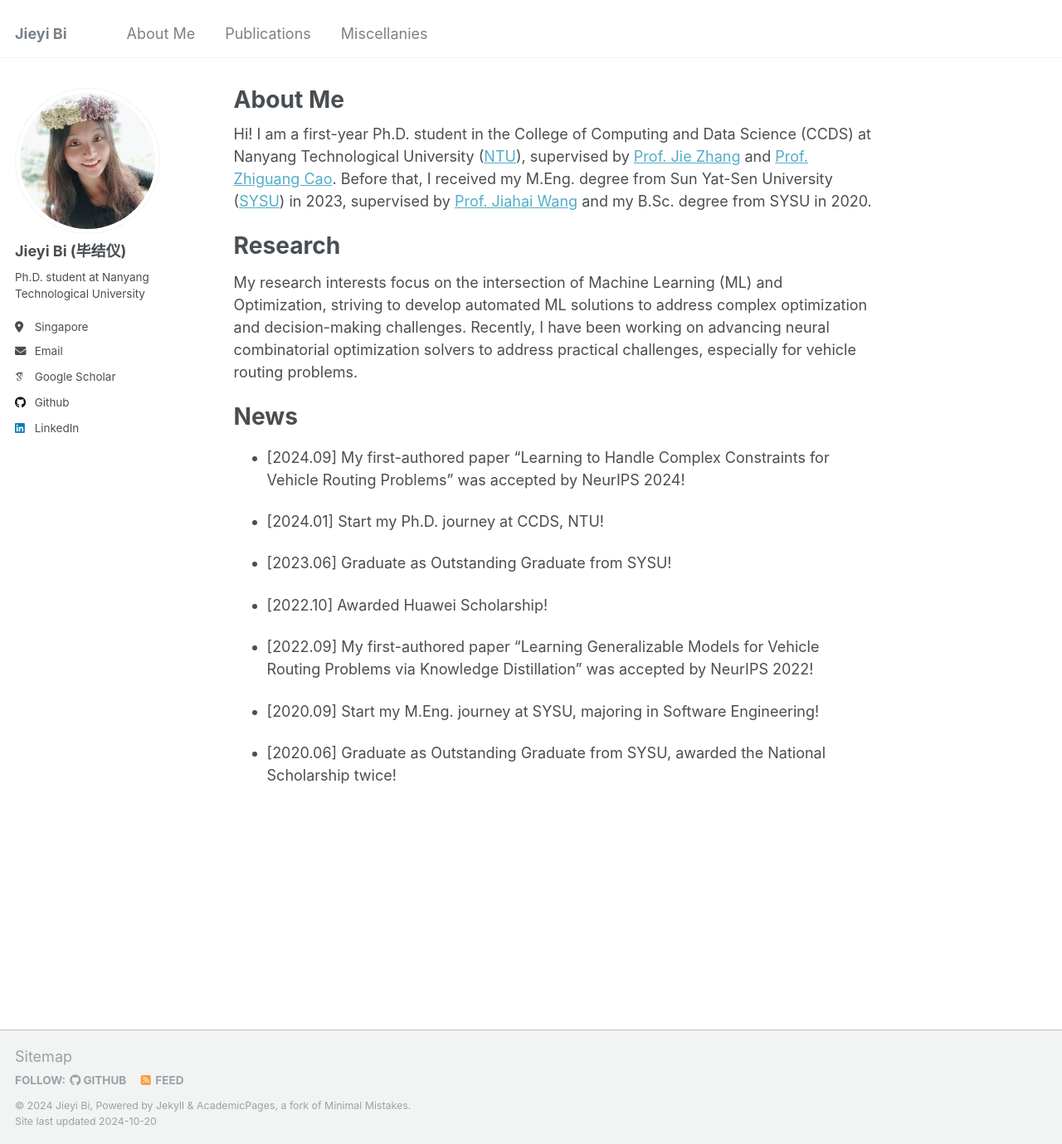
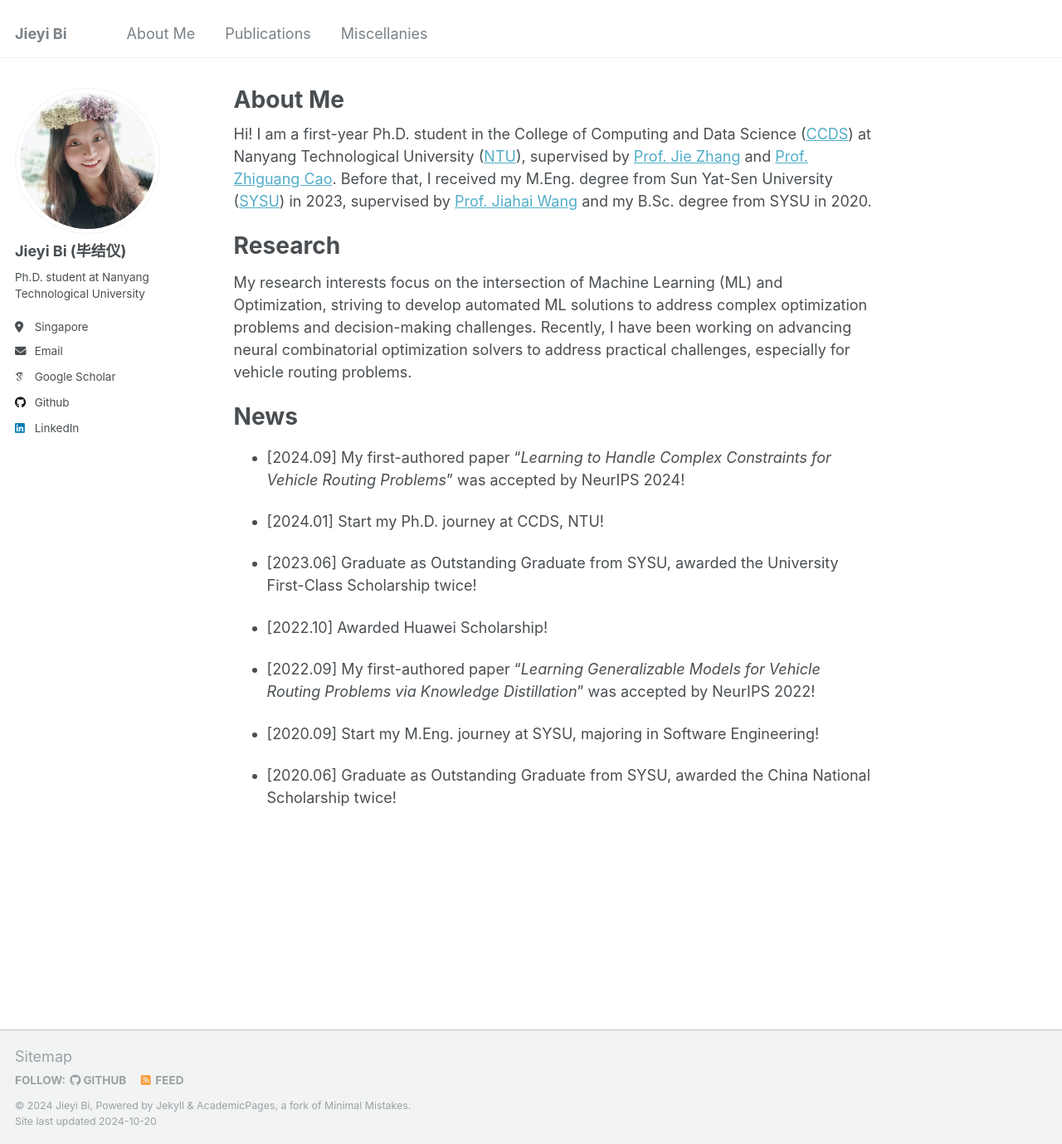
Before and after one commit to jieyibi/jieyibi.github.io, a Jekyll site: the page built from _pages/about.md, in a window 1280 px wide and 1379 px high. Shown: the whole window at 83% size. Built offline with Jekyll 4.4.1, drawn with Linux system fonts in a browser that asks for light colours; some web fonts are replaced.

Commit message:
Update about.md

```diff
--- a/_pages/about.md
+++ b/_pages/about.md
@@ -7,25 +7,25 @@ redirect_from:
   - /about.html
 ---
 
-Hi! I am a first-year Ph.D. student in the College of Computing and Data Science (CCDS) at Nanyang Technological University ([NTU](https://www.ntu.edu.sg/)), supervised by [Prof. Jie Zhang](https://personal.ntu.edu.sg/zhangj/) and [Prof. Zhiguang Cao](https://zhiguangcaosg.github.io/). Before that, I received my M.Eng. degree from Sun Yat-Sen University ([SYSU](https://www.sysu.edu.cn/sysuen/)) in 2023, supervised by [Prof. Jiahai Wang](https://www.semanticscholar.org/author/Jiahai-Wang/2815388) and my B.Sc. degree from SYSU in 2020.
+Hi! I am a first-year Ph.D. student in the College of Computing and Data Science ([CCDS](https://www.ntu.edu.sg/computing)) at Nanyang Technological University ([NTU](https://www.ntu.edu.sg/)), supervised by [Prof. Jie Zhang](https://personal.ntu.edu.sg/zhangj/) and [Prof. Zhiguang Cao](https://zhiguangcaosg.github.io/). Before that, I received my M.Eng. degree from Sun Yat-Sen University ([SYSU](https://www.sysu.edu.cn/sysuen/)) in 2023, supervised by [Prof. Jiahai Wang](https://www.semanticscholar.org/author/Jiahai-Wang/2815388) and my B.Sc. degree from SYSU in 2020.
 
 Research
 ======
-My research interests focus on the intersection of Machine Learning (ML) and Optimization, striving to develop automated ML solutions to address complex optimization and decision-making challenges. Recently, I have been working on advancing neural combinatorial optimization solvers to address practical challenges, especially for vehicle routing problems.
+My research interests focus on the intersection of Machine Learning (ML) and Optimization, striving to develop automated ML solutions to address complex optimization problems and decision-making challenges. Recently, I have been working on advancing neural combinatorial optimization solvers to address practical challenges, especially for vehicle routing problems.
 
 
 News
 ======
-- [2024.09] My first-authored paper "Learning to Handle Complex Constraints for Vehicle Routing Problems" was accepted by NeurIPS 2024!
+- [2024.09] My first-authored paper "_Learning to Handle Complex Constraints for Vehicle Routing Problems_" was accepted by NeurIPS 2024!
 
 - [2024.01] Start my Ph.D. journey at CCDS, NTU!
 
-- [2023.06] Graduate as Outstanding Graduate from SYSU!
+- [2023.06] Graduate as Outstanding Graduate from SYSU, awarded the University First-Class Scholarship twice!
 
 - [2022.10] Awarded Huawei Scholarship!
 
-- [2022.09] My first-authored paper "Learning Generalizable Models for Vehicle Routing Problems via Knowledge Distillation" was accepted by NeurIPS 2022!
+- [2022.09] My first-authored paper "_Learning Generalizable Models for Vehicle Routing Problems via Knowledge Distillation_" was accepted by NeurIPS 2022!
 
 - [2020.09] Start my M.Eng. journey at SYSU, majoring in Software Engineering!
 
-- [2020.06] Graduate as Outstanding Graduate from SYSU, awarded the National Scholarship twice!
+- [2020.06] Graduate as Outstanding Graduate from SYSU, awarded the China National Scholarship twice!
```
